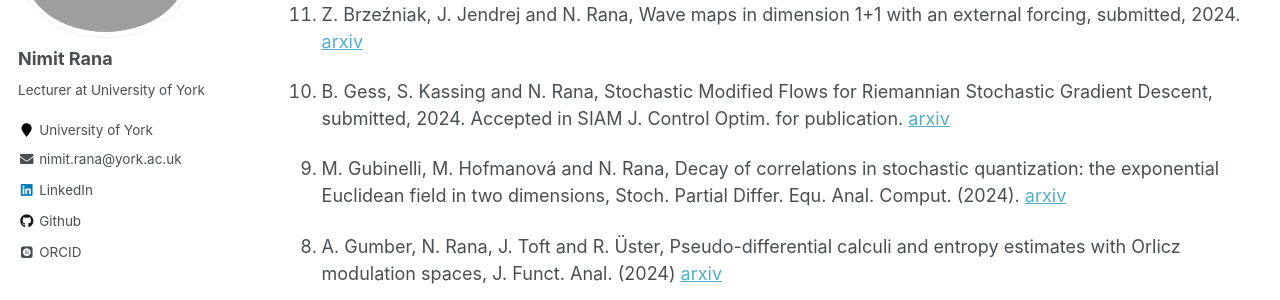
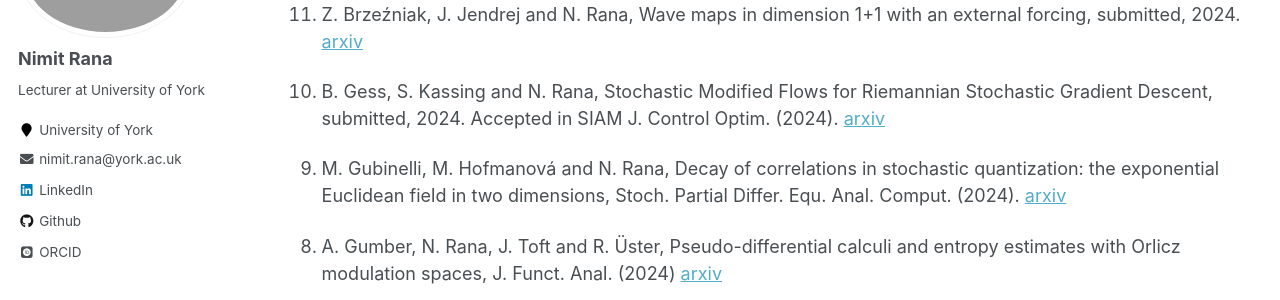
Before and after one commit to rananimit/rananimit.github.io, a Jekyll site: the page built from _pages/publications.md, in a window 1280 px wide and 1264 px high. Shown: the part 214-514 px from the top of the window. Built offline with Jekyll 4.4.1, drawn with Linux system fonts in a browser that asks for light colours; some web fonts are replaced; formulas are drawn with MathJax 3.

Commit message:
Update publications.md

```diff
--- a/_pages/publications.md
+++ b/_pages/publications.md
@@ -20,7 +20,7 @@ author_profile: true
 <ol reversed>
 <li><p>A. Goswami and N. Rana, A market resilient data-driven approach to option pricing, submitted, 2024. <a href="https://arxiv.org/abs/2409.08205">arxiv</a>
 <li><p>Z. Brzeźniak, J. Jendrej and N. Rana, Wave maps in dimension 1+1 with an external forcing, submitted, 2024. <a href="https://arxiv.org/abs/2404.09195">arxiv</a>
-<li><p>B. Gess, S. Kassing and N. Rana, Stochastic Modified Flows for Riemannian Stochastic Gradient Descent, submitted, 2024. Accepted in SIAM J. Control Optim. for publication. <a href="https://arxiv.org/abs/2402.03467">arxiv</a>
+<li><p>B. Gess, S. Kassing and N. Rana, Stochastic Modified Flows for Riemannian Stochastic Gradient Descent, submitted, 2024. Accepted in SIAM J. Control Optim. (2024). <a href="https://arxiv.org/abs/2402.03467">arxiv</a>
 <li><p>M. Gubinelli, M. Hofmanová and N. Rana, Decay of correlations in stochastic quantization: the exponential Euclidean field in two dimensions,  Stoch. Partial Differ. Equ. Anal. Comput. (2024). <a href="https://arxiv.org/abs/2305.12017">arxiv</a>
 <li><p>A. Gumber, N. Rana, J. Toft and R. Üster, Pseudo-differential calculi and entropy estimates with Orlicz modulation spaces, J. Funct. Anal. (2024) <a href="https://arxiv.org/abs/2304.09558">arxiv</a>
 <li><p>F. Bechtold, F. A. Harang and N.Rana, Non-linear Young equations in the plane and pathwise regularization by noise for  the stochastic wave equation, Stoch. Partial Differ. Equ. Anal. Comput. (2024). <a href="https://arxiv.org/abs/2206.05360">arxiv</a>
```
